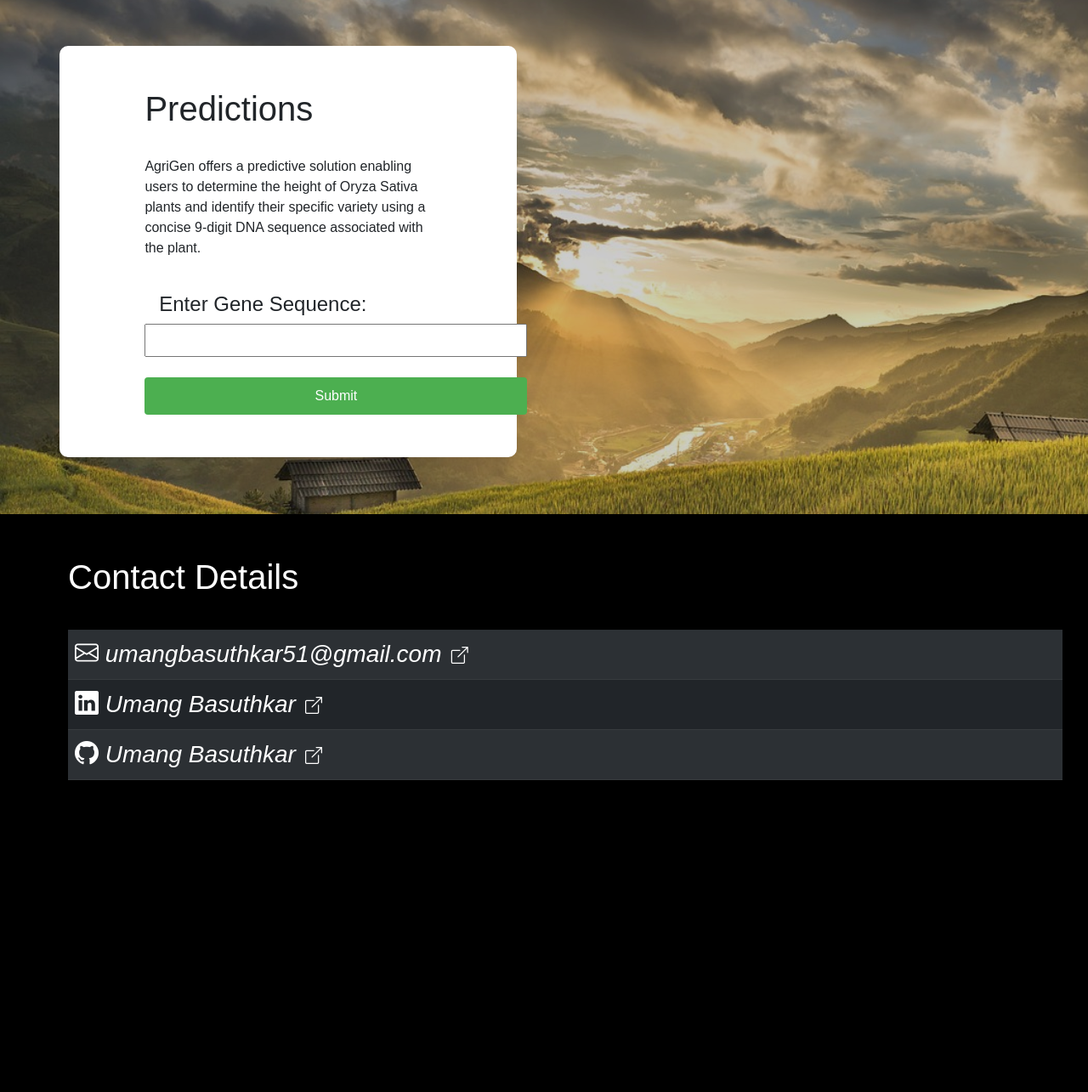
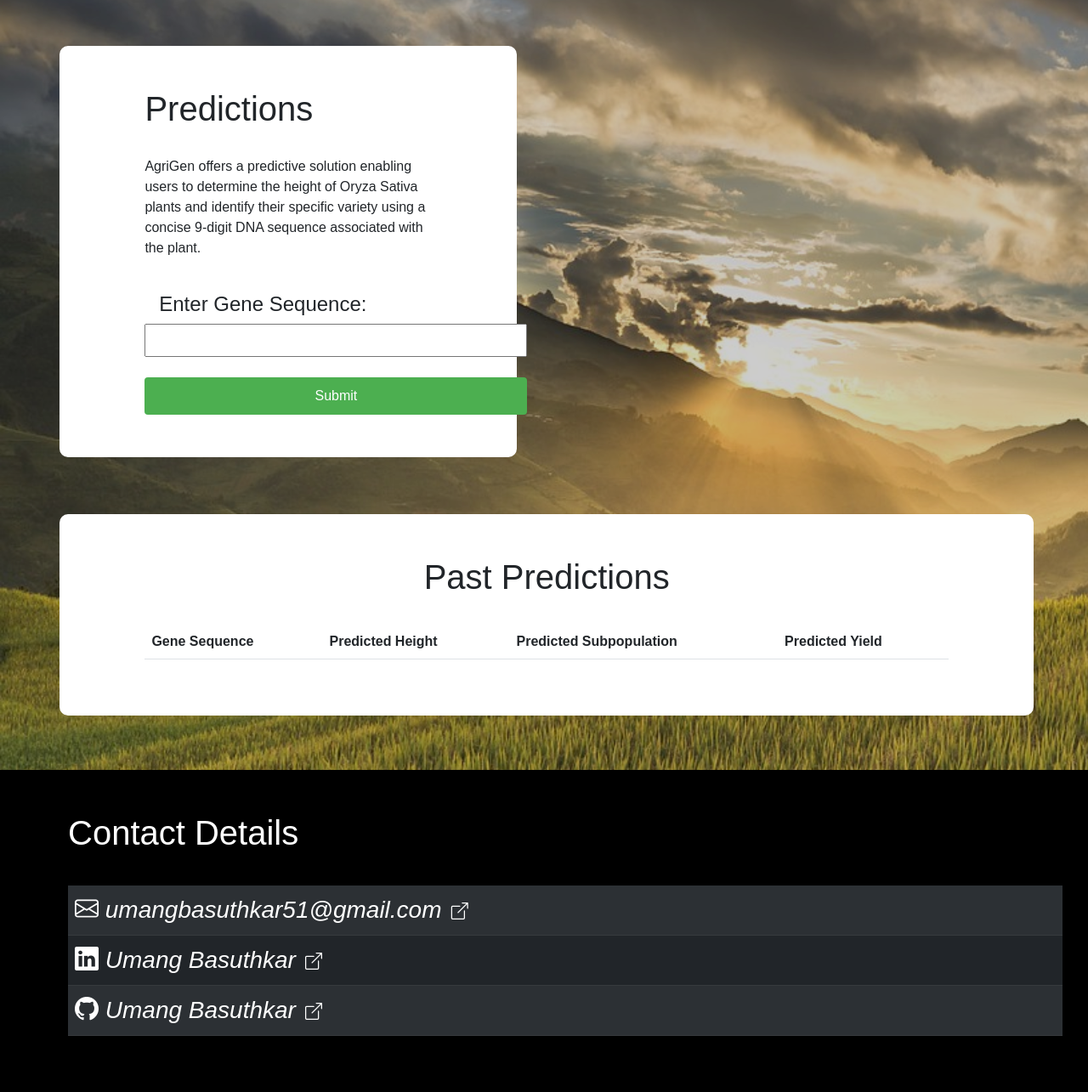
Before and after one commit to UmangBasuthkar/Agri-Genomics, a Flask app: page /predictions in a window 1280 px wide. Shown: the part 56-1341 px from the top of the page at 85% size. Before the commit the page ends 974 px from the top, so only its background shows below. Run offline with Flask 3, Linux system fonts and the light colour scheme; lists and menus that the app fills with data are empty; parts of the project's set-up code (start-up, migrations or seed data) failed here and were passed over; some libraries are stand-ins or nearby versions.

Commit message:
Add files via upload

```diff
--- a/app.py
+++ b/app.py
@@ -2,21 +2,27 @@ from flask import Flask, render_template, request, jsonify
 import pickle
 import pandas as pd
 import numpy as np
+import firebase_admin
+from firebase_admin import credentials, db
 
 app = Flask(__name__, static_folder='static')
 
+cred = credentials.Certificate('Flask\credentails.json')
+firebase_admin.initialize_app(cred, {'databaseURL' : 'https://agri-genomics-default-rtdb.asia-southeast1.firebasedatabase.app'})
+ref = db.reference('/Data')
+
 def get_height():
-    with open('height.pkl', 'rb') as f:
+    with open('Flask\height.pkl', 'rb') as f:
         model = pickle.load(f)
     return model
 
 def get_subpopulation():
-    with open("subpopulation.pkl", "rb") as f:
+    with open("Flask\subpopulation.pkl", "rb") as f:
         model = pickle.load(f)
     return model
 
 def get_yield():
-    with open("yield.pkl", "rb") as f:
+    with open("Flask\yield.pkl", "rb") as f:
         model = pickle.load(f)
     return model
 
@@ -33,7 +39,7 @@ def get_r2score_y():
     return r2scorey
 
 def conversion(input_sequence):
-    primary = pd.read_csv("Primary.csv")
+    primary = pd.read_csv("Flask\Primary.csv")
     primary = np.array(primary)
     primary = primary.reshape(-1)
 
@@ -87,6 +93,12 @@ def predict():
         predicted_yield = model_yield.predict([[final_sequence]])
         predicted_yield = predicted_yield[0]
 
+        ref.push({
+            'sequence': gene_sequence,
+            'height':round(predicted_height, 2),
+            'subpopulation':predicted_subpopulation,
+            'yield':round(predicted_yield, 2),
+        })
         return jsonify({'height': predicted_height, 'subpopulation' : predicted_subpopulation, 'sequence':gene_sequence, 'acc':accuracy, 'r2':r2score, 'yield':predicted_yield, 'r2y':r2scorey})
 
 if __name__ == '__main__':
--- a/static/css/prediction.css
+++ b/static/css/prediction.css
@@ -41,6 +41,17 @@
     border-radius: 10px;
     background-color: white;
 }
+.container3{
+    margin-left: 5.5%;
+    margin-right: 5%;
+    margin-bottom: 5%;
+    padding-left: 100px;
+    padding-right: 100px;
+    padding-top: 50px;
+    padding-bottom: 50px;
+    border-radius: 10px;
+    background-color: white;
+}
 .hidden{
     display: none;
 }
--- a/templates/predictions.html
+++ b/templates/predictions.html
@@ -7,6 +7,7 @@
 		<link href="https://cdn.jsdelivr.net/npm/bootstrap@5.3.0/dist/css/bootstrap.min.css" rel="stylesheet" integrity="sha384-9ndCyUaIbzAi2FUVXJi0CjmCapSmO7SnpJef0486qhLnuZ2cdeRhO02iuK6FUUVM" crossorigin="anonymous">
     	<script src="https://cdn.jsdelivr.net/npm/@popperjs/core@2.11.6/dist/umd/popper.min.js" integrity="sha384-oBqDVmMz9ATKxIep9tiCxS/Z9fNfEXiDAYTujMAeBAsjFuCZSmKbSSUnQlmh/jp3" crossorigin="anonymous"></script>
     	<script src="https://cdn.jsdelivr.net/npm/bootstrap@5.2.3/dist/js/bootstrap.min.js" integrity="sha384-cuYeSxntonz0PPNlHhBs68uyIAVpIIOZZ5JqeqvYYIcEL727kskC66kF92t6Xl2V" crossorigin="anonymous"></script>
+		<script src="https://ajax.googleapis.com/ajax/libs/jquery/3.5.1/jquery.min.js"></script>
 		<link rel="stylesheet" href="{{ url_for('static', filename='css/index.css') }}">
 		<link rel="stylesheet" href="{{ url_for('static', filename='css/prediction.css') }}">
 		<link rel="icon" href="{{ url_for('static', filename='css/img.jpg') }}" type="image/x-icon">
@@ -107,6 +108,7 @@
 				</div>
 			</div>
 			<div class = "container2 hidden" id = "myDiv">
+				<form id = "contactForm">
 					<div style = "margin-top: 10%;">
 						<h2>Prediction Result:</h2>
 						<br>
@@ -133,7 +135,23 @@
 						<p class = "line">Yield prediction accuracy: </p>
 						<p class = "line" id = "yield_acc"></p>
 					</div>
+				</form>
 			</div>
+		</div>
+		<div class = "container3">
+			<h1 style = "text-align: center;">Past Predictions</h1>
+			<br>
+			<table class = "table" id = "myTable">
+				<thead>
+					<tr>
+						<th>Gene Sequence</th>
+						<th>Predicted Height</th>
+						<th>Predicted Subpopulation</th>
+						<th>Predicted Yield</th>
+					</tr>
+				</thead>
+				<tbody id = "dataList"></tbody>
+			</table>
 		</div>
 		<div class="footer">
 			<h1 id = "contact">Contact Details</h1>
@@ -158,6 +176,58 @@
 				</tbody>
 			</table>
 		</div>
+		<script type = "module">
+			import { initializeApp } from "https://www.gstatic.com/firebasejs/9.23.0/firebase-app.js";
+			import { getAnalytics } from "https://www.gstatic.com/firebasejs/9.23.0/firebase-analytics.js";
+			import { getDatabase, ref, push, set, onValue, limitToLast, query } from "https://www.gstatic.com/firebasejs/9.23.0/firebase-database.js";
+			const firebaseConfig = {
+				apiKey: "AIzaSyBJjhw3GjSmqdpXcbJYXcV5Pol-iF6Tztw",
+				authDomain: "agri-genomics.firebaseapp.com",
+				databaseURL: "https://agri-genomics-default-rtdb.asia-southeast1.firebasedatabase.app",
+				projectId: "agri-genomics",
+				storageBucket: "agri-genomics.appspot.com",
+				messagingSenderId: "337687872211",
+				appId: "1:337687872211:web:58f692352efe60b47b4a26",
+				measurementId: "G-S499SXS58Q"
+			};
+			const app = initializeApp(firebaseConfig);
+			const analytics = getAnalytics(app);
+			const database = getDatabase(app);
+			var messagesRef = ref(database, '/Data');
+			function displayData(snapshot) {
+				const dataList = document.getElementById('dataList');
+				const myTable = document.getElementById('myTable');
+				snapshot.forEach((childSnapshot) => {
+					const childData = childSnapshot.val();
+					const childKey = childSnapshot.key;
+					const existingRow = myTable.querySelector(`tr[data-key="${childKey}"]`);
+					if (existingRow) {
+						return;
+					}
+					const tableRow = document.createElement('tr');
+					tableRow.setAttribute('data-key', childKey);
+
+					const tableDataSequence = document.createElement('td');
+					tableDataSequence.innerHTML = `${childData.sequence}`;
+					tableRow.appendChild(tableDataSequence);
+
+					const tableDataHeight = document.createElement('td');
+					tableDataHeight.innerHTML = `${childData.height}`;
+					tableRow.appendChild(tableDataHeight);
+
+					const tableDataSubpopulation = document.createElement('td');
+					tableDataSubpopulation.innerHTML = `${childData.subpopulation}`;
+					tableRow.appendChild(tableDataSubpopulation);
+
+					const tableDataYield = document.createElement('td');
+					tableDataYield.innerHTML = `${childData.yield}`;
+					tableRow.appendChild(tableDataYield);
+
+					myTable.appendChild(tableRow);
+				});
+			}
+			onValue(messagesRef, displayData);
+		</script>
 		<script src="https://code.jquery.com/jquery-3.3.1.slim.min.js" integrity="sha384-q8i/X+965DzO0rT7abK41JStQIAqVgRVzpbzo5smXKp4YfRvH+8abtTE1Pi6jizo" crossorigin="anonymous"></script>
 		<script src="https://cdnjs.cloudflare.com/ajax/libs/popper.js/1.14.7/umd/popper.min.js" integrity="sha384-UO2eT0CpHqdSJQ6hJty5KVphtPhzWj9WO1clHTMGa3JDZwrnQq4sF86dIHNDz0W1" crossorigin="anonymous"></script>
 		<script src="https://stackpath.bootstrapcdn.com/bootstrap/4.3.1/js/bootstrap.min.js" integrity="sha384-JjSmVgyd0p3pXB1rRibZUAYoIIy6OrQ6VrjIEaFf/nJGzIxFDsf4x0xIM+B07jRM" crossorigin="anonymous"></script>
```
Also changed, not shown: credentails.json (added, +13 -0 lines). Lines whose indentation alone changed are shown as unchanged.
